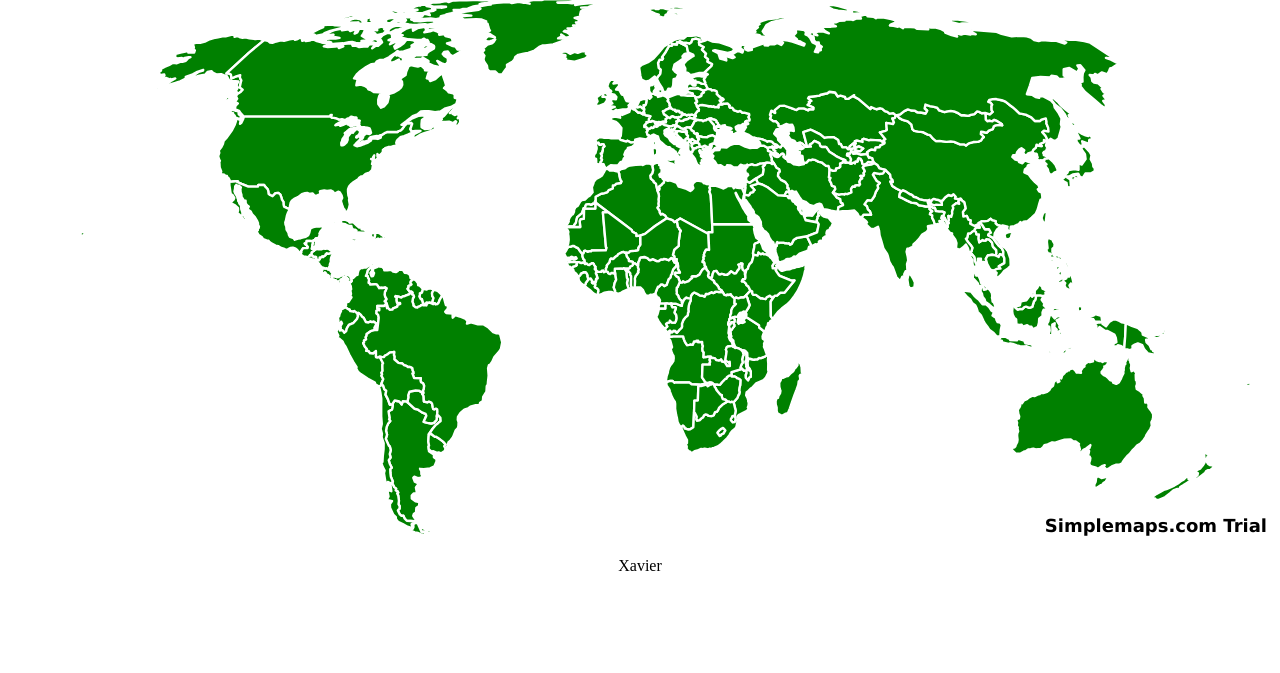
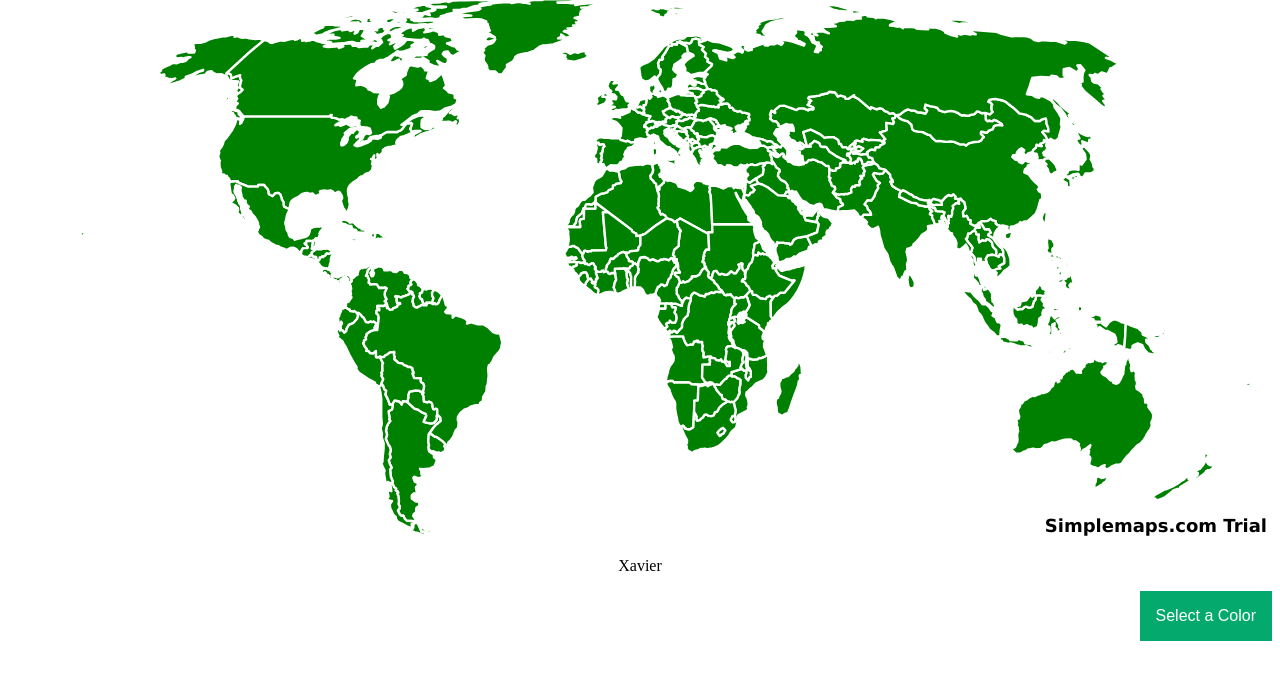
Before and after one commit to XaveayK/wormzatwar, a Django app: a page that uses wormzatwar/templates/lobby.html in a window 1280 px wide. Shown: the part 127-800 px from the top of the page. Run offline with Django 4.2, Linux system fonts and the light colour scheme; a user stored in the database is signed in; data comes from the database, SQL or seed files in the repository; parts of the project's set-up code (start-up, migrations or seed data) failed here and were passed over.

Commit message:
Adding user selection functionality.
Updated so users can select a color for themselves through a dropdown menu. Updating countries model to allow for showing user color.

```diff
--- a/wormzatwar/models.py
+++ b/wormzatwar/models.py
@@ -36,16 +36,16 @@ class country(models.Model):
     food = models.IntegerField()
     occupyingForce = models.IntegerField()
     troopGen = models.IntegerField()
+    color = models.CharField(max_length=10, null=True)
     lobby = models.ForeignKey(Lobby, on_delete=models.CASCADE, null=False)
 
 class userInLobby(models.Model):
-    user = models.ForeignKey(WormUser, on_delete=models.CASCADE)
-    lobby = models.ForeignKey(Lobby, on_delete=models.CASCADE)
 
     class Colors(models.TextChoices):
         RED = '1', _('Red')
         BLUE = '2', _('Blue')
         GREEN = '3', _('Green')
 
-
+    user = models.ForeignKey(WormUser, on_delete=models.CASCADE)
+    lobby = models.ForeignKey(Lobby, on_delete=models.CASCADE)
     color = models.CharField(choices=Colors.choices, max_length=10)
--- /dev/null
+++ b/wormzatwar/static/mapInteraction.js
@@ -0,0 +1,16 @@
+function selectColor(button) {
+    let xhr = new XMLHttpRequest();
+    xhr.open("POST", document.URL + '/color/' + button.innerHTML);
+    xhr.setRequestHeader("X-CSRFToken", csrftoken);
+    xhr.send()
+
+    xhr.onload = () => {
+        if (xhr.status == 200) {
+            console.log(xhr.responseText);
+        }
+    };
+}
+
+function setColor(stateAcronym) {
+
+}
--- a/wormzatwar/static/style.css
+++ b/wormzatwar/static/style.css
@@ -73,3 +73,51 @@ li a:hover {
   color: #000000;
   background-color: #33B5E5;
 }
+
+ /* Dropdown Button */
+.dropbtn {
+  background-color: #04AA6D;
+  color: white;
+  padding: 16px;
+  font-size: 16px;
+  border: none;
+}
+
+/* The container <div> - needed to position the dropdown content */
+.dropdown {
+  position: relative;
+  float: right;
+}
+
+/* Dropdown Content (Hidden by Default) */
+.dropdown-content {
+  display: none;
+  position: absolute;
+  background-color: #f1f1f1;
+  right:0;
+  min-width: 160px;
+  box-shadow: 0px 8px 16px 0px rgba(0,0,0,0.2);
+  z-index: 1;
+}
+
+/* Links inside the dropdown */
+.dropdown-content a {
+  color: black;
+  padding: 12px 16px;
+  text-decoration: none;
+  display: block;
+  transition: all ease-out .5s;
+}
+
+.dropdown-content a:active {
+  filter: brightness(0.7);
+}
+
+/* Change color of dropdown links on hover */
+.dropdown-content a:hover {background-color: #ddd;}
+
+/* Show the dropdown menu on hover */
+.dropdown:hover .dropdown-content {display: block;}
+
+/* Change the background color of the dropdown button when the dropdown content is shown */
+.dropdown:hover .dropbtn {background-color: #3e8e41;}
--- a/wormzatwar/templates/lobby.html
+++ b/wormzatwar/templates/lobby.html
@@ -8,6 +8,7 @@
     <script type="text/javascript">var csrftoken = '{{ csrf_token }}';</script>
     <script type="text/javascript" src="{% static 'mapdata.js' %}"></script>
     <script type="text/javascript" src="{% static 'worldmap.js' %}"></script>
+    <script type="text/javascript" src="{% static 'mapInteraction.js' %}"></script>
   </head>
   <body>
     <h1 id="Title-Card">WORMZ AT WAR</h1>
@@ -17,6 +18,17 @@
       {% for User in Users %}
           <p> {{ User.username }} </p>
       {% endfor %}
+    </div>
+    <div class="dropdown">
+      <button class="dropbtn">Select a Color</button>
+      <div class="dropdown-content">
+        {% for color in Colors %}
+          <a href="#" onclick="selectColor(this);event.preventDefault();" style="background-color: {{color}};">{{ color }}</a>
+        {% endfor %}
       </div>
+    </div>
 	</body>
+  <script type="text/javascript">
+
+  </script>
 </html>
--- a/wormzatwar/urls.py
+++ b/wormzatwar/urls.py
@@ -25,5 +25,6 @@ urlpatterns = [
     path('signout/', views.signout, name='signout'),
     path('newlobby/', views.newLobby, name='newLobby'),
     path('game/<str:lobbyID>', views.gameLobby, name="game"),
-    path('game/<str:lobbyID>/<str:stateID>', views.stateInfo, name='state'),
+    path('game/<str:lobbyID>/<str:stateID>', views.stateUpdate, name='state'),
+    path('game/<str:lobbyID>/color/<str:color>', views.selectColorUser, name='color'),
 ]
--- a/wormzatwar/views.py
+++ b/wormzatwar/views.py
@@ -2,16 +2,26 @@ from django.shortcuts import render, redirect, HttpResponse
 from .forms import newUserForm
 from django.contrib.auth import authenticate, login, logout
 from django.contrib.auth.forms import AuthenticationForm
-from .models import Lobby, WormUser
+from .models import Lobby, WormUser, userInLobby, country
 from .helpers import gameStage, acrToCountries, countriesToAcr
 
 def gameLobby(request, lobbyID):
     lobby = Lobby.objects.get(lobbyPK=lobbyID)
     if lobby.wormuser.filter(pk = request.user.id).exists():
-        return render(request, 'lobby.html', {'LobbyPK':lobbyID, 'Users':lobby.wormuser.all()})
+        return render(request, 'lobby.html',
+            {
+                'LobbyPK':lobbyID,
+                'Users':lobby.wormuser.all(),
+                'Colors':userInLobby.Colors.labels
+            })
     else:
         lobby.wormuser.add(WormUser.objects.get(pk = request.user.id))
-        return render(request, 'lobby.html', {'LobbyPK':lobbyID, 'Users':lobby.wormuser.all()})
+        return render(request, 'lobby.html',
+            {
+                'LobbyPK':lobbyID,
+                'Users':lobby.wormuser.all(),
+                'Colors':userInLobby.Colors.labels
+            })
 
 def lobbyChoose(request):
     return render(request, 'selectLobby.html', {'Lobbys':Lobby.objects.all()})
@@ -41,9 +51,8 @@ def loginPageLoad(request):
 def newLobby(request):
     user = WormUser.objects.get(id = request.user.id)
     lobby = Lobby(owner=user)
-
     lobby.save()
-    lobby.wormuser.add(user)
+    lobby.wormuser.add(user, through_defaults={'color':'Red'})
     return redirect('game', lobby.lobbyPK)
 
 def signout(request):
@@ -68,6 +77,17 @@ def signup(request):
     else:
         return render(request, 'register.html', {'form':newUserForm()})
 
-def stateInfo(request, lobbyID, stateID):
+def selectColorUser(request, lobbyID, color):
+    userInLobby.objects.filter(
+        user = request.user.id,
+        lobby = lobbyID
+    ).update(color=color)
+    return HttpResponse("Yellow", content_type="text/plain")
 
+#"sm_state sm_state_(acronym)"
+def stateUpdate(request, lobbyID, stateID):
+    userColor = userInLobby.objects.get(
+        user = request.user.id,
+        lobby = lobbyID
+    ).color
     return HttpResponse(countriesToAcr[stateID], content_type="text/plain")
```
Also changed, not shown: wormzatwar/static/worldmap.js.
